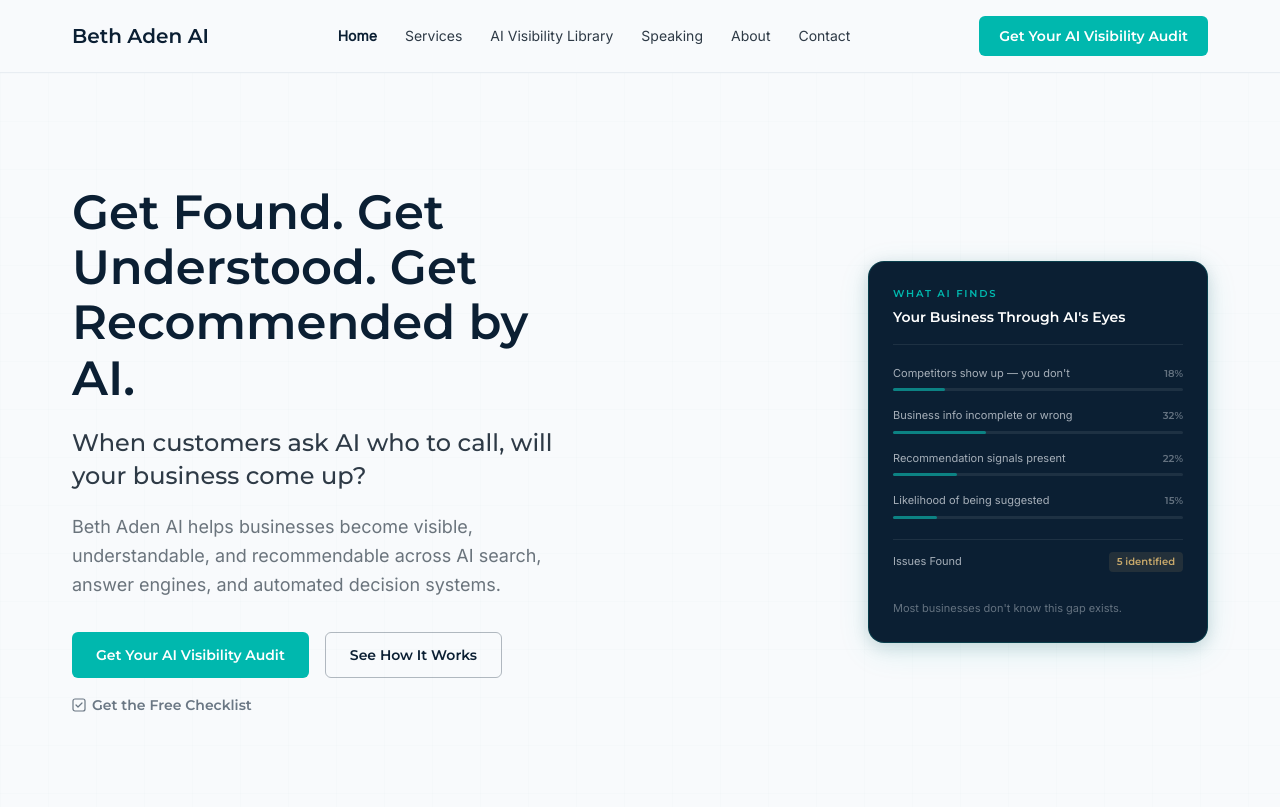
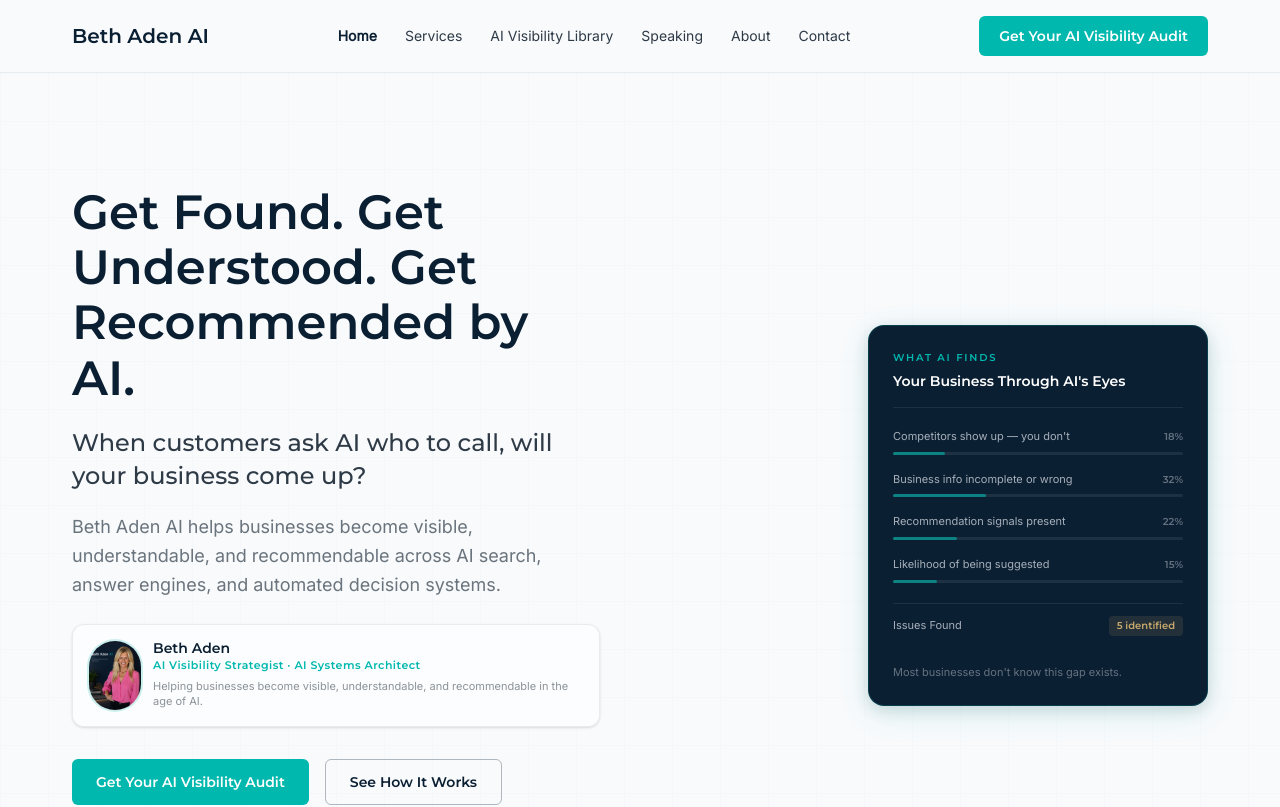
Before and after one commit to SheilaAden/bethadenai-com, a Next.js app: page / in a window 1280 px wide. Shown: the top 807 px of the page. Built offline with nearby package versions, Linux system fonts and the light colour scheme.

Commit message:
feat: add founder trust strip to homepage hero

```diff
--- a/app/page.tsx
+++ b/app/page.tsx
@@ -297,10 +297,33 @@ export default function Home() {
               <p className="text-xl md:text-2xl font-heading font-medium text-graphite leading-snug mb-5">
                 When customers ask AI who to call, will your business come up?
               </p>
-              <p className="text-base md:text-lg text-graphite/70 leading-relaxed mb-8">
+              <p className="text-base md:text-lg text-graphite/70 leading-relaxed mb-6">
                 Beth Aden AI helps businesses become visible, understandable, and recommendable
                 across AI search, answer engines, and automated decision systems.
               </p>
+
+              {/* ── Founder credibility strip ── */}
+              <div className="flex items-center gap-3 mb-8 py-4 px-4 rounded-xl bg-white/60 border border-navy/[0.08] shadow-sm">
+                <Image
+                  src="/images/beth-aden-ai-headshot.png"
+                  alt="Beth Aden, AI Visibility Strategist"
+                  width={52}
+                  height={52}
+                  className="rounded-full object-cover object-top flex-shrink-0 ring-2 ring-teal/20"
+                />
+                <div className="min-w-0">
+                  <p className="font-heading font-semibold text-sm text-navy leading-none mb-0.5">
+                    Beth Aden
+                  </p>
+                  <p className="text-[11px] text-teal font-heading font-semibold tracking-[0.04em] mb-1">
+                    AI Visibility Strategist · AI Systems Architect
+                  </p>
+                  <p className="text-[11px] text-graphite/55 leading-snug">
+                    Helping businesses become visible, understandable, and recommendable in the age of AI.
+                  </p>
+                </div>
+              </div>
+
               <div className="flex flex-col sm:flex-row gap-4">
                 <Link
                   href="/services/ai-visibility-audit"
```
